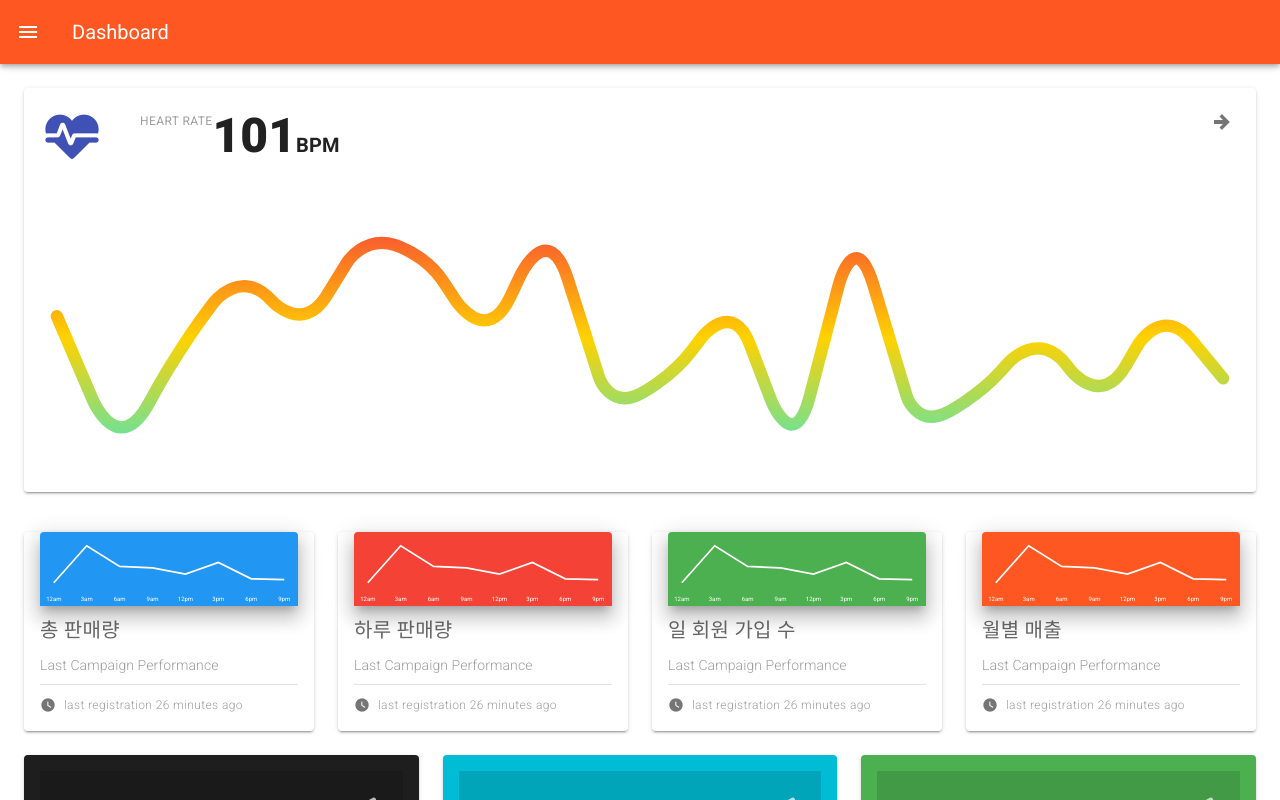
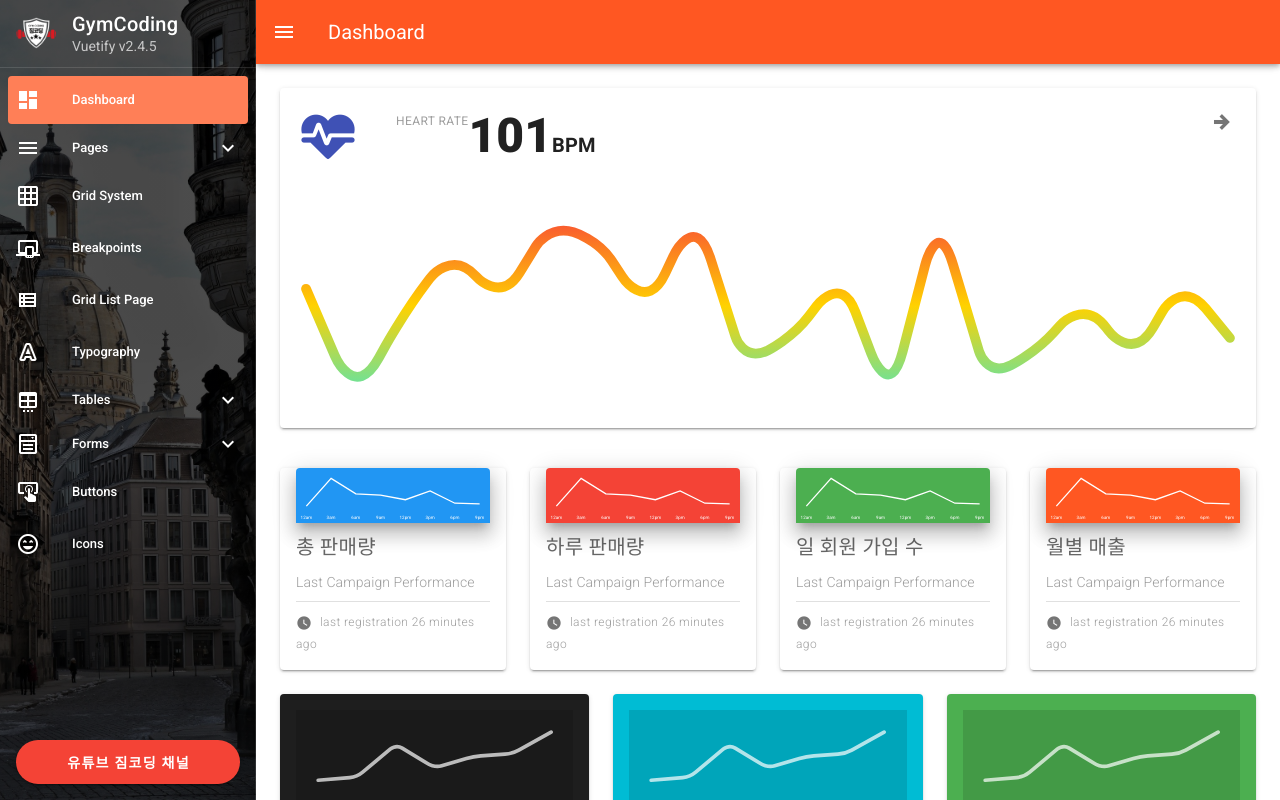
Before and after one commit to gymcoding/vuetify-admin-template, a Vue app: page / in a window 1280 px wide. Shown: the top 800 px of the page. Built offline with nearby package versions, Linux system fonts and the light colour scheme; what vue-line-clamp would draw is missing.

Commit message:
Update Drawer Handling
Update Drawer Handling

```diff
--- a/src/layouts/default/AppBar.vue
+++ b/src/layouts/default/AppBar.vue
@@ -18,7 +18,7 @@ export default {
         return this.$store.getters['app/getDrawer']
       },
       set (value) {
-        return this.$store.dispatch('app/toggleDrawer', value)
+        return this.$store.commit('app/setDrawer', value)
       }
     }
   }
--- a/src/layouts/default/Drawer.vue
+++ b/src/layouts/default/Drawer.vue
@@ -62,7 +62,7 @@ export default {
         return this.$store.getters['app/getDrawer']
       },
       set (value) {
-        return this.$store.dispatch('app/toggleDrawer', value)
+        return this.$store.commit('app/setDrawer', value)
       }
     },
   }
--- a/src/store/modules/app.js
+++ b/src/store/modules/app.js
@@ -1,5 +1,5 @@
 const state = {
-  drawer: false,
+  drawer: true,
   gradient: 'rgba(0, 0, 0, .7), rgba(0, 0, 0, .7)',
   items: [
     { title: 'Dashboard', icon: 'mdi-view-dashboard', to: '/' },
```
